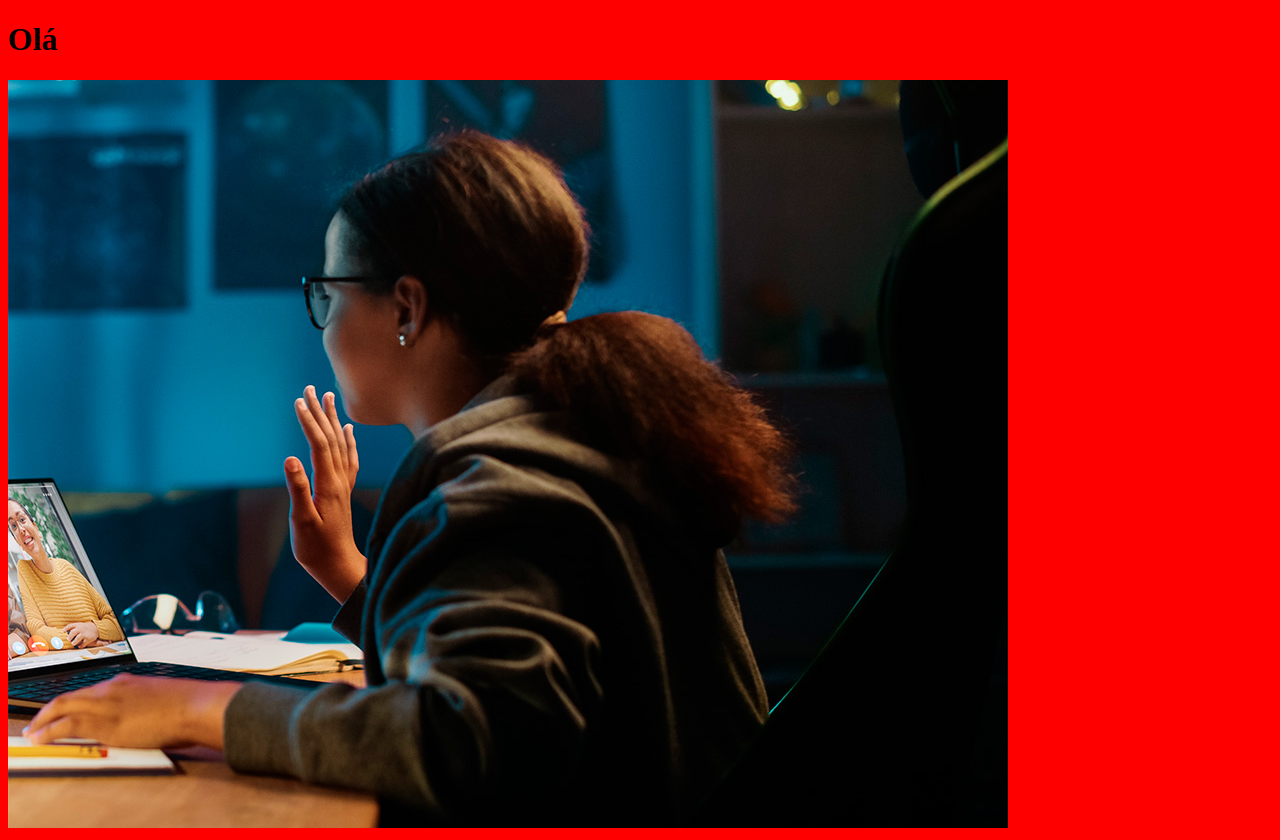
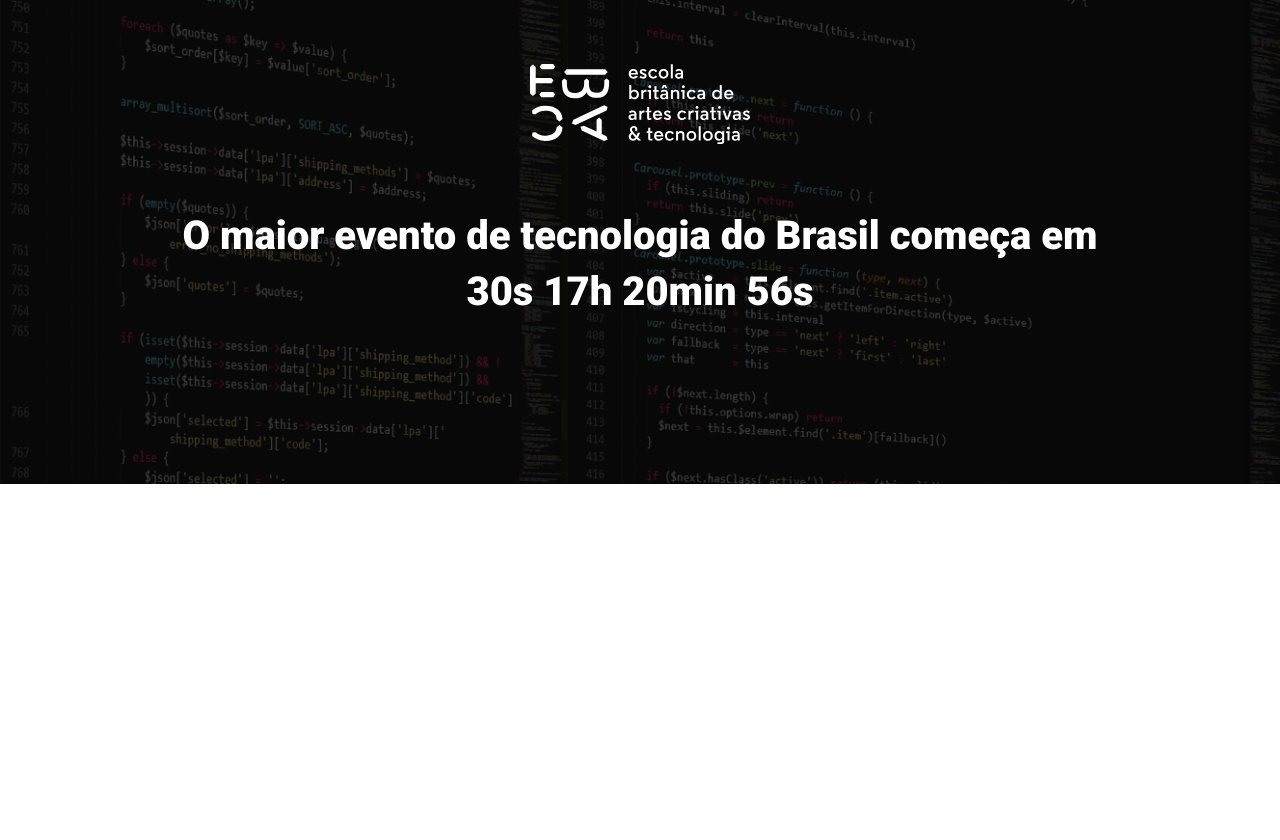
Before and after one commit to LucasSD540/ebac_tech_talks, a website built with Parcel: page src/index.html in a window 1280 px wide. After the commit the page ends 800 px from the top, so only its background shows below. Built offline with nearby package versions, Linux system fonts and the light colour scheme.

Commit message:
criando a hero

```diff
--- a/src/index.html
+++ b/src/index.html
@@ -1,14 +1,24 @@
 <!DOCTYPE html>
-<html lang="en">
+<html lang="pt-BR">
 <head>
     <meta charset="UTF-8">
     <meta name="viewport" content="width=device-width, initial-scale=1.0">
     <title>Ebac Tech Talks</title>
     <link rel="stylesheet" href="styles/main.scss">
+    <link rel="preconnect" href="https://fonts.googleapis.com">
+    <link rel="preconnect" href="https://fonts.gstatic.com" crossorigin>
+    <link href="https://fonts.googleapis.com/css2?family=Roboto:wght@400;700;900&display=swap" rel="stylesheet">
 </head>
 <body>
-    <h1>Olá</h1>
-    <img src="./images/backend.png" alt="">
+    <header class="hero">
+        <div class="container">
+            <img class="hero__logo" src="./images/ebac_logo.svg" alt="EBAC">
+            <p class="hero__text">
+                O maior evento de tecnologia do Brasil começa em 30s 17h 20min 56s
+            </p>
+        </div>
+    </header>
+
     <script src="scripts/main.js"></script>
 </body>
 </html>
--- /dev/null
+++ b/src/styles/_hero.scss
@@ -0,0 +1,51 @@
+.hero {
+    padding-top: 64px;
+    padding-bottom: 100px;
+    background-image: url(../images/fundo.png);
+    background-repeat: no-repeat;
+    background-size: cover;
+    position: relative;
+
+    .container {
+        position: relative;
+    }
+
+    &::before {
+        position: absolute;
+        top: 0;
+        left: 0;
+        width: 100%;
+        height: 100%;
+        background-color: rgba(0, 0, 0, .7);
+        content: '';
+    }
+
+    &__text {
+        margin-top: 64px;
+        margin-bottom: 64px;
+        line-height: 56px;
+        font-size: 40px;
+        font-weight: 800;
+        text-align: center;
+    }
+
+    &__logo {
+        display: block;
+        margin: 0 auto;
+        height: 80px;
+    }
+
+    @media (max-width: 640px) {
+        padding: 40px 0;
+
+        &__logo {
+            height: 40px;
+        }
+
+        &__text {
+            font-size: 22px;
+            line-height: 24px;
+            margin: 24px 0;
+        }
+    }
+}
--- a/src/styles/main.scss
+++ b/src/styles/main.scss
@@ -1,3 +1,23 @@
-body {
-    background-color: red;
+@use 'hero';
+
+* {
+    margin: 0;
+    padding: 0;
+    box-sizing: border-box;
+    font-family: 'Roboto', sans-serif;
+    color: #fff;
 }
+
+.container {
+    max-width: 960px;
+    width: 100%;
+    margin: 0 auto;
+
+    @media (max-width: 640px) {
+        max-width: 80%;
+    }
+
+    @media (max-width: 1024px) {
+        max-width: 90%;
+    }
+}
```
